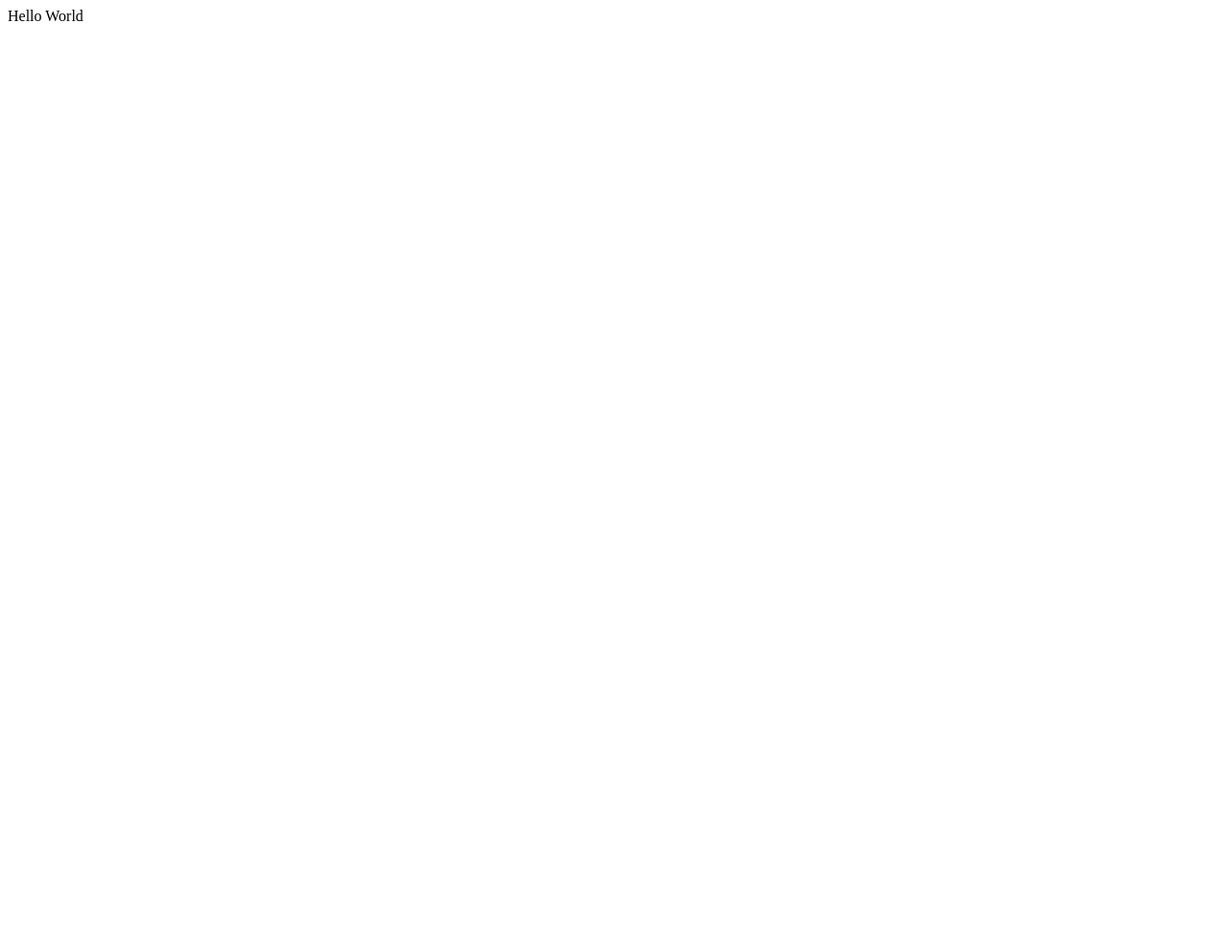
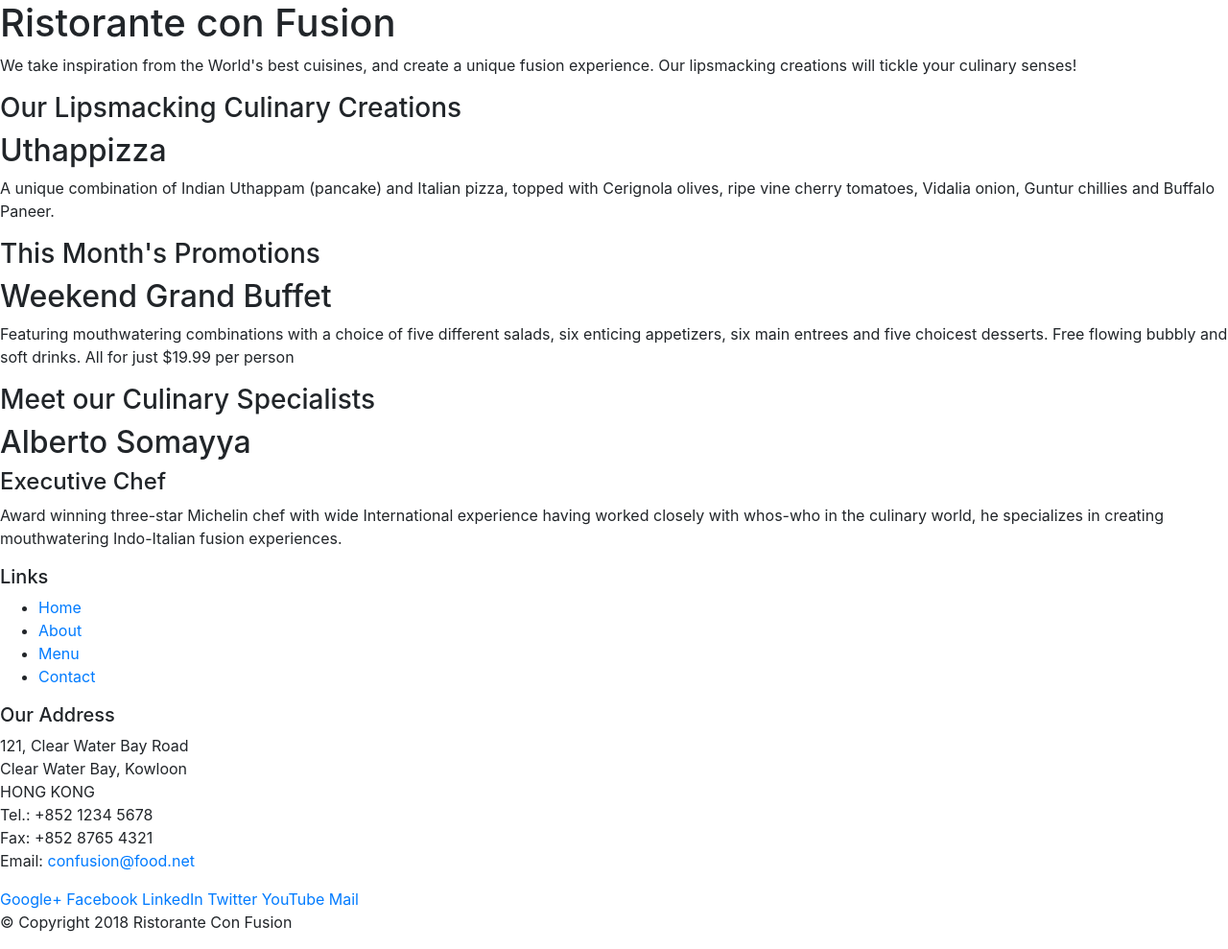
Before and after one commit to bharti3bk/Bootstrap, a website: page Index.html in a window 1280 px wide. Shown: the whole page at 96% size. Before the commit the page ends 800 px from the top, so only its background shows below. Drawn offline with nearby package versions, Linux system fonts and the light colour scheme.

Commit message:
added bootstrap and html files

```diff
--- a/Index.html
+++ b/Index.html
@@ -1,9 +1,105 @@
-<html>
-    <body>
-        <p>
+<!DOCTYPE html>
+<html lang="en">
 
-            Hello World
+<head>
+    <title>Ristorante Con Fusion</title>
+    <link rel="stylesheet" href="node_modules/bootstrap/dist/css/bootstrap.min.css"/>
 
-        </p>
-        </body>
+</head>
+
+<body>
+
+    <header>
+        <div>
+            <div>
+                <div>
+                    <h1>Ristorante con Fusion</h1>
+                    <p>We take inspiration from the World's best cuisines, and create a unique fusion experience. Our lipsmacking creations will tickle your culinary senses!</p>
+                </div>
+                <div>
+                </div>
+            </div>
+        </div>
+    </header>
+
+    <div>
+        <div>
+            <div>
+                <h3>Our Lipsmacking Culinary Creations</h3>
+            </div>
+            <div>
+                <h2>Uthappizza</h2>
+                <p>A unique combination of Indian Uthappam (pancake) and Italian pizza, topped with Cerignola olives, ripe vine cherry tomatoes, Vidalia onion, Guntur chillies and Buffalo Paneer.</p>
+            </div>
+        </div>
+
+
+        <div>
+            <div>
+                <h3>This Month's Promotions</h3>
+            </div>
+            <div>
+                <h2>Weekend Grand Buffet</h2>
+                <p>Featuring mouthwatering combinations with a choice of five different salads, six enticing appetizers, six main entrees and five choicest desserts. Free flowing bubbly and soft drinks. All for just $19.99 per person </p>
+            </div>
+        </div>
+
+        <div>
+            <div>
+                <h3>Meet our Culinary Specialists</h3>
+            </div>
+            <div>
+                <h2>Alberto Somayya</h2>
+                <h4>Executive Chef</h4>
+                <p>Award winning three-star Michelin chef with wide International experience having worked closely with whos-who in the culinary world, he specializes in creating mouthwatering Indo-Italian fusion experiences. </p>
+            </div>
+        </div>
+    </div>
+
+    <footer>
+        <div>
+            <div>
+                <div>
+                    <h5>Links</h5>
+                    <ul>
+                        <li><a href="#">Home</a></li>
+                        <li><a href="#">About</a></li>
+                        <li><a href="#">Menu</a></li>
+                        <li><a href="#">Contact</a></li>
+                    </ul>
+                </div>
+                <div>
+                    <h5>Our Address</h5>
+                    <address>
+		              121, Clear Water Bay Road<br>
+		              Clear Water Bay, Kowloon<br>
+		              HONG KONG<br>
+		              Tel.: +852 1234 5678<br>
+		              Fax: +852 8765 4321<br>
+		              Email: <a href="mailto:confusion@food.net">confusion@food.net</a>
+		           </address>
+                </div>
+                <div>
+                    <div>
+                        <a href="http://google.com/+">Google+</a>
+                        <a href="http://www.facebook.com/profile.php?id=">Facebook</a>
+                        <a href="http://www.linkedin.com/in/">LinkedIn</a>
+                        <a href="http://twitter.com/">Twitter</a>
+                        <a href="http://youtube.com/">YouTube</a>
+                        <a href="mailto:">Mail</a>
+                    </div>
+                </div>
+           </div>
+           <div>
+                <div>
+                    <p>© Copyright 2018 Ristorante Con Fusion</p>
+                </div>
+           </div>
+        </div>
+    </footer>
+    <script type = "text/javascript" src="node_modules/jquery/dist/jquery.min.js"></script>
+    <script type="text/javascript" src="node_modules/popper.js/dist/umd/popper.min.js"></script>
+   <script type="text/javascript" src="node_modules/bootstrap/dist/js/bootstrap.min.js"></script>
+
+</body>
 </html>
```
Also changed, not shown: package.json (+8 -3 lines), 1 other file.
